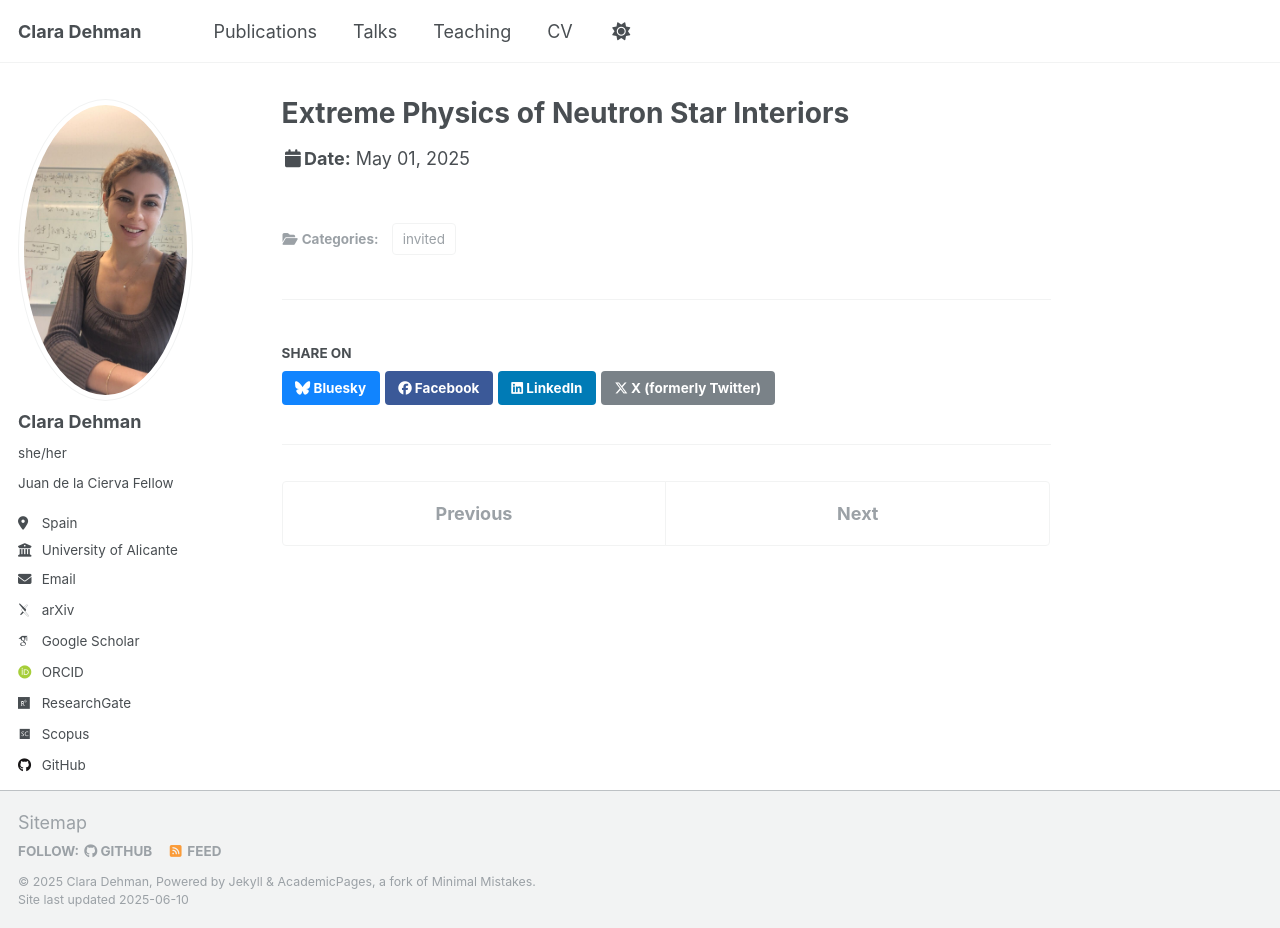
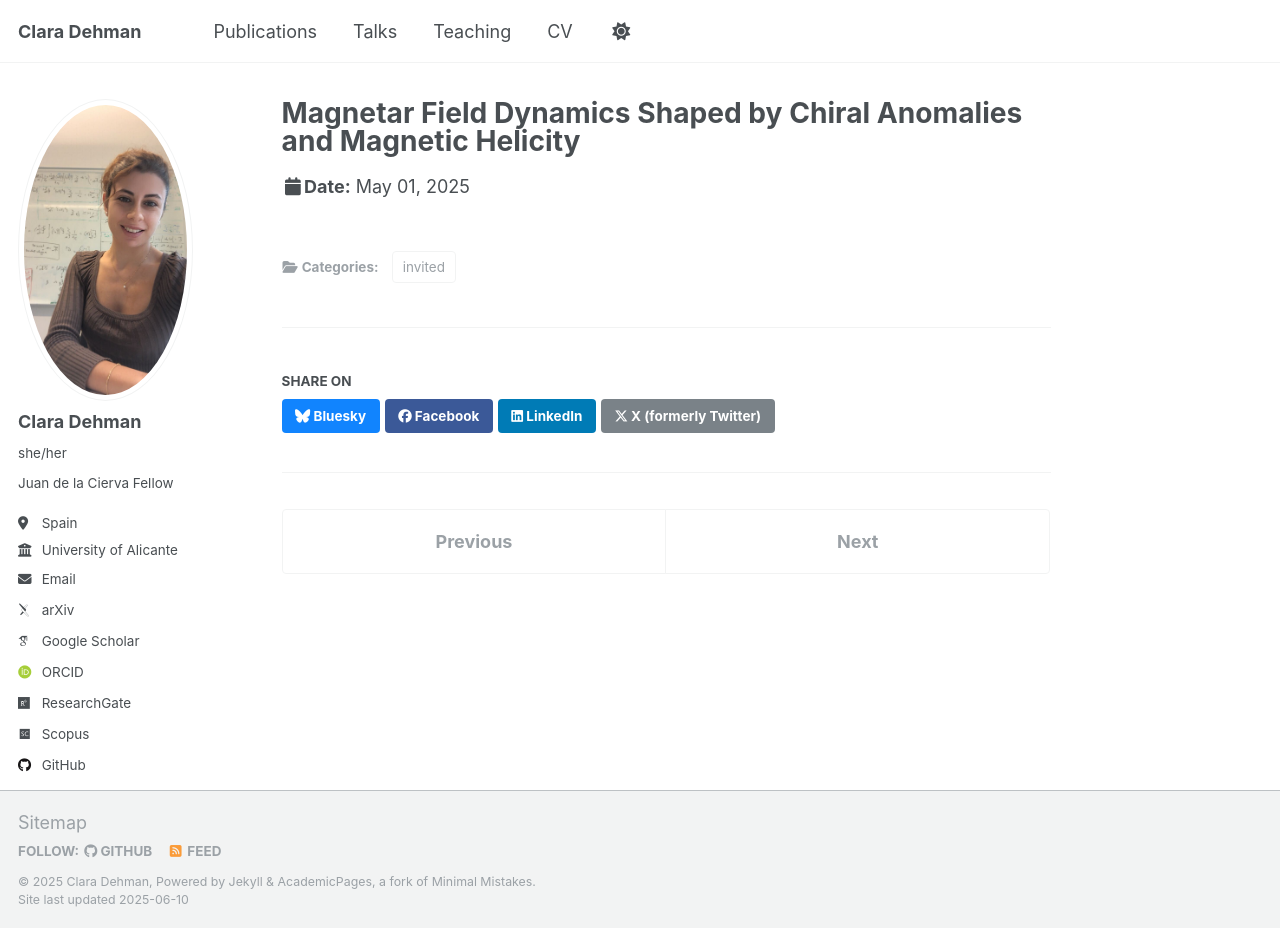
Before and after one commit to ClaraDehman/ClaraDehman.github.io, a Jekyll site: the page built from _talks/2012-03-01-talk-1.md, in a window 1280 px wide and 928 px high. Built offline with Jekyll 4.4.1, drawn with Linux system fonts in a browser that asks for light colours; some web fonts are replaced.

Commit message:
Update 2012-03-01-talk-1.md

```diff
--- a/_talks/2012-03-01-talk-1.md
+++ b/_talks/2012-03-01-talk-1.md
@@ -1,8 +1,8 @@
 ---
-title: "Extreme Physics of Neutron Star Interiors"
+title: "Magnetar Field Dynamics Shaped by Chiral Anomalies and Magnetic Helicity"
 date: 2025-05-01
 type: "Talk"
-venue: "Princeton Univ., USA"
+venue: "Extreme Physics of Neutron Star Interiors, Princeton University, USA"
 category: invited
 collection: talks
 ---
```
